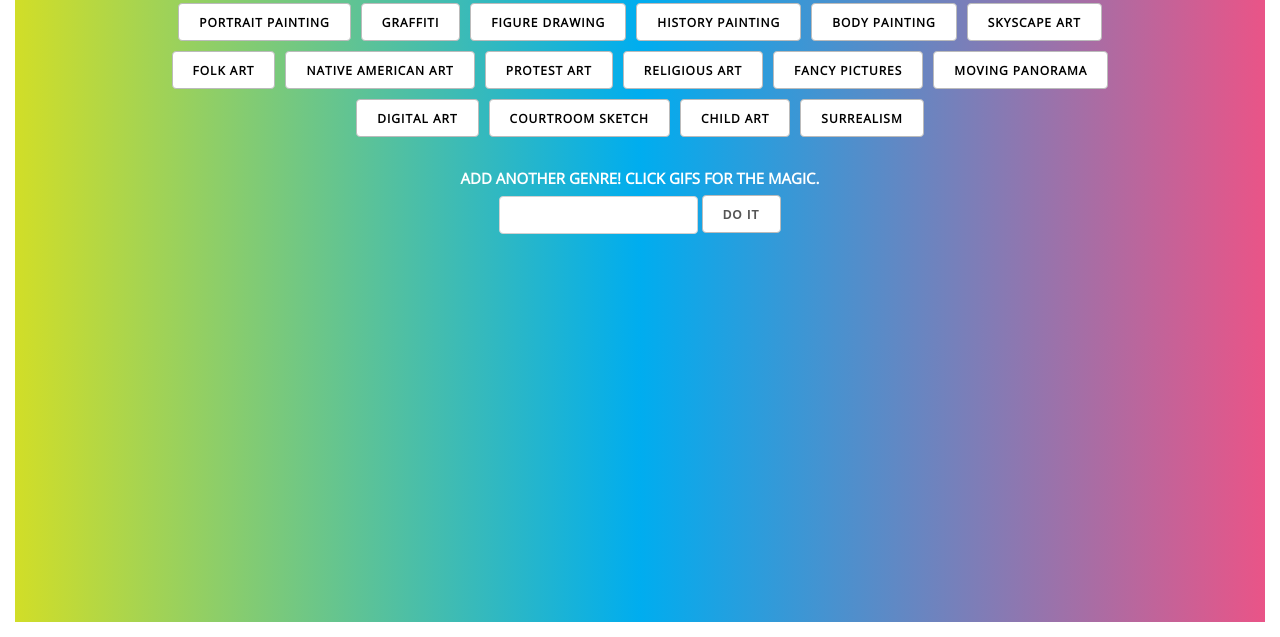
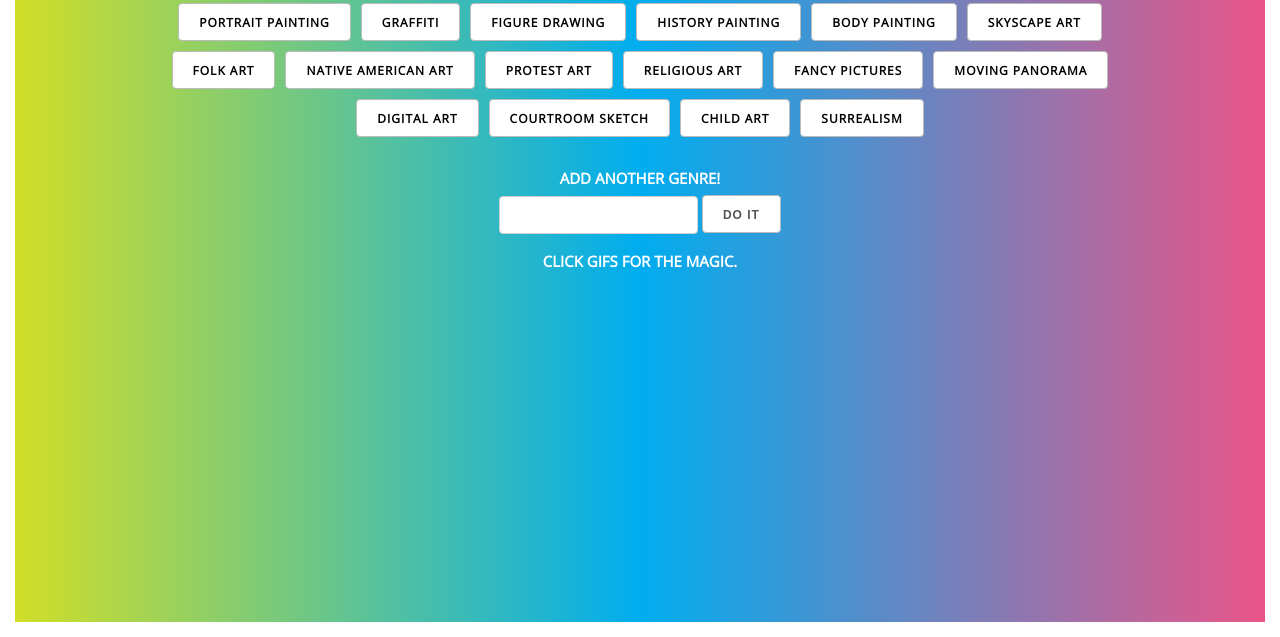
Before and after one commit to rfnkurle/Gif-Art-Joy, a plain HTML site: page index.html in a window 1280 px wide. Shown: the part 163-800 px from the top of the page. Drawn offline with nearby package versions, Linux system fonts and the light colour scheme.

Commit message:
Update index.html

```diff
--- a/index.html
+++ b/index.html
@@ -24,11 +24,11 @@
         <br><br>
         <div id="form">
             <form id="show-form">
-                <label for="show-input">Add another genre! Click GIFS for the Magic.</label>
+                <label for="show-input">Add another genre! </label>
                 <input type="text" id="show-input">
 
                 <input id="addShow" type="submit" value="DO IT">
-
+                <label> Click GIFS for the Magic.</label>
             </form>
             <br><br>
 
```
